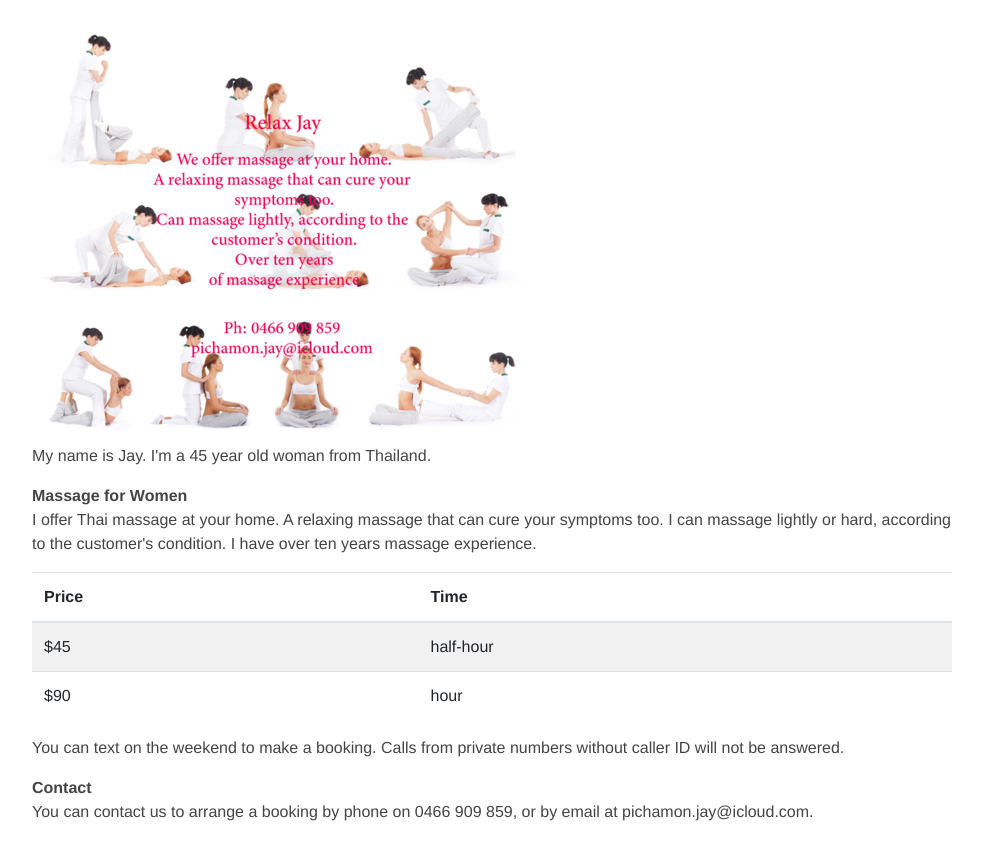
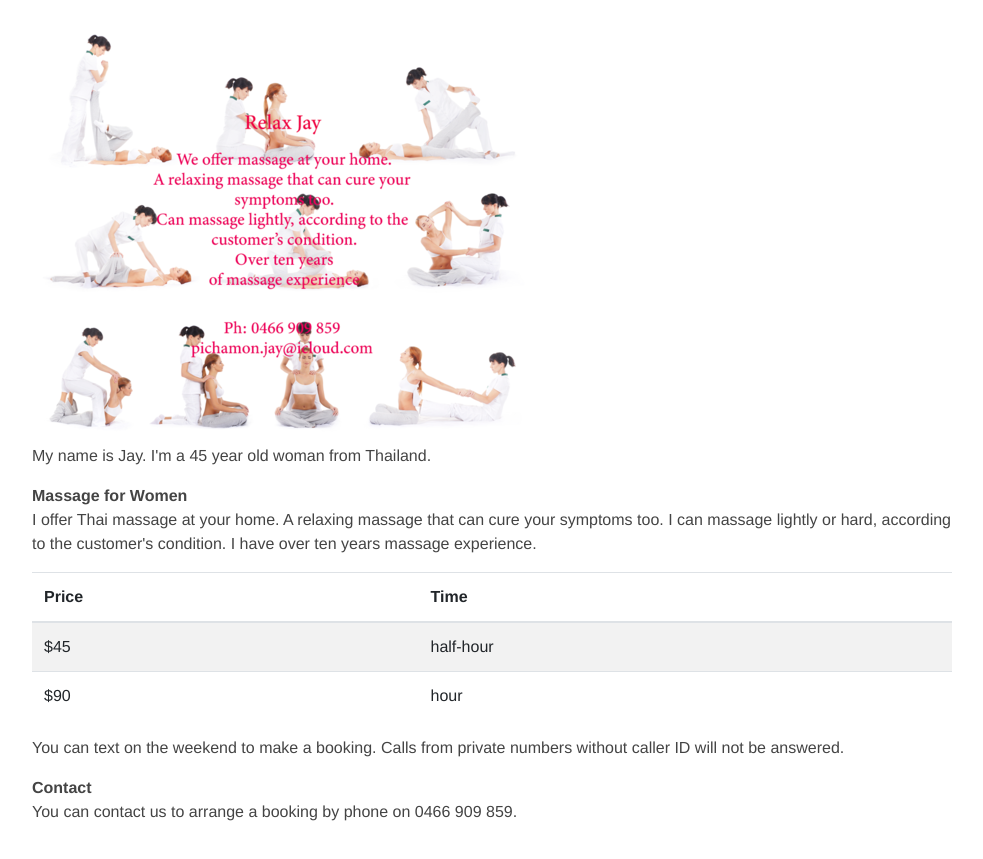
Before and after one commit to certifiedwaif/relaxjay.com, a plain HTML site: page index.html in a window 1280 px wide. Shown: the part 101-960 px from the top of the page, without its empty margins (53-1036 px from the left). Drawn offline with nearby package versions, Linux system fonts and the light colour scheme.

Commit message:
Remove email address.

```diff
--- a/index.html
+++ b/index.html
@@ -76,7 +76,7 @@
     		    <strong>Contact</strong>
 
             <p>
-    		    You can contact us to arrange a booking by phone on 0466 909 859, or by email at pichamon.jay@icloud.com.
+    		      You can contact us to arrange a booking by phone on 0466 909 859.
     		    </p>
     		  </div>
 			  </div>
```
